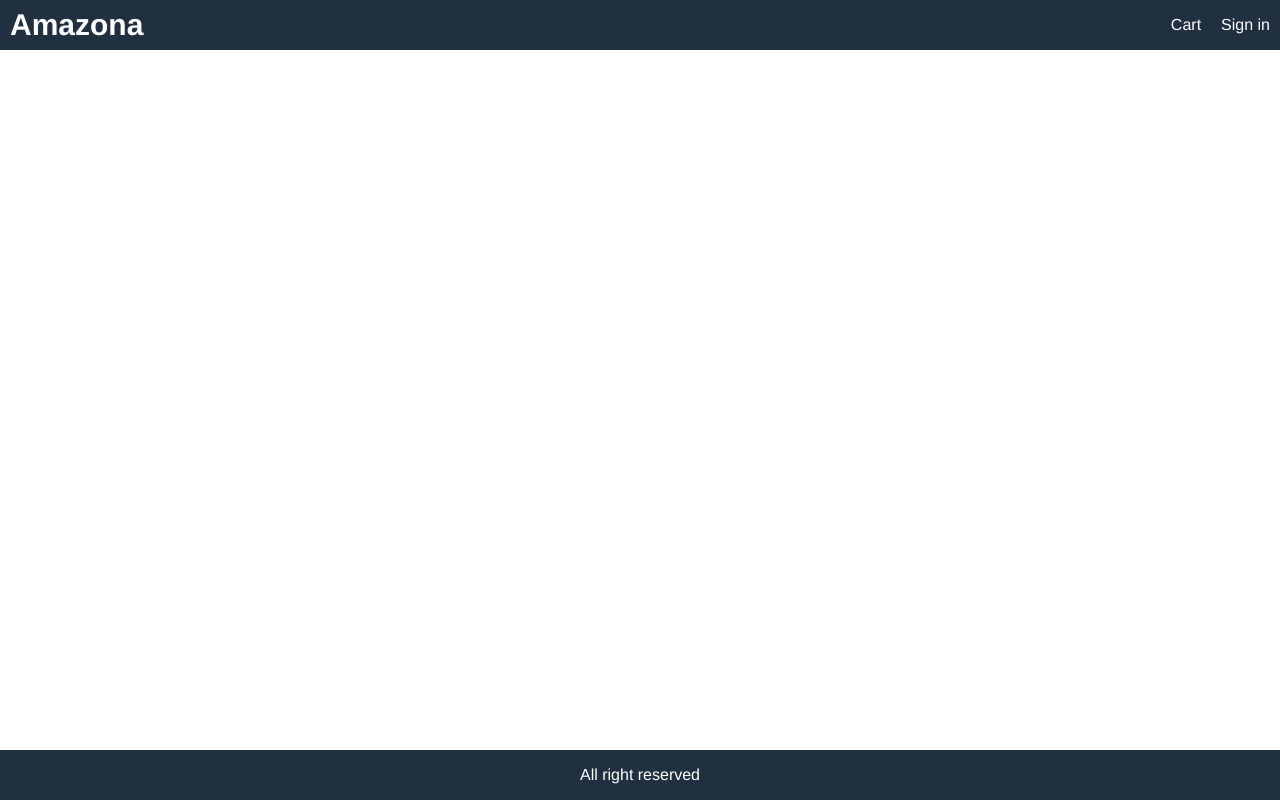
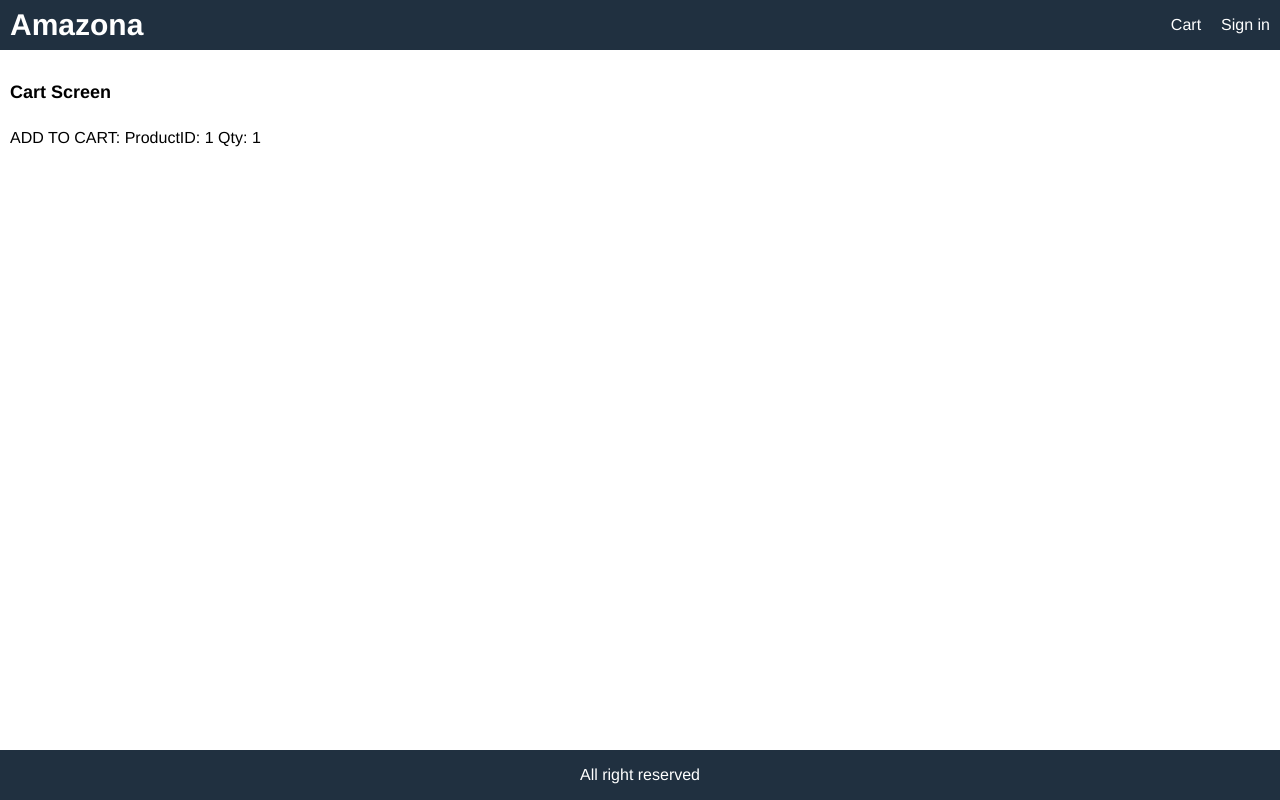
Before and after one commit to savicd130/amazona, a React (Create React App) app in the folder frontend/: page /cart/1 in a window 1280 px wide. Built offline with nearby package versions, Linux system fonts and the light colour scheme; the HTML template or start-up script is replaced by a standard one.

Commit message:
Cart screen

```diff
--- a/frontend/src/App.js
+++ b/frontend/src/App.js
@@ -1,5 +1,6 @@
 import React from 'react';
 import { BrowserRouter, Route } from 'react-router-dom';
+import CartScreen from './screens/CartScreen';
 import HomeScreen from './screens/HomeScreen';
 import ProductScreen from './screens/ProductScreen';
 
@@ -19,8 +20,9 @@ function App() {
           </div>
         </header>
         <main>
+          <Route path="/cart/:id?" component={CartScreen} />
+          <Route path="/product/:id" component={ProductScreen} />
           <Route path="/" component={HomeScreen} exact />
-          <Route path="/product/:id" component={ProductScreen} />
         </main>
         <footer className="row center">All right reserved</footer>
       </div>
--- a/frontend/src/index.css
+++ b/frontend/src/index.css
@@ -62,6 +62,10 @@ ul {
 li {
   margin-top: 1rem;
 }
+
+input,
+select,
+textarea,
 button {
   padding: 1rem;
   border-radius: 0.5rem;
@@ -70,9 +74,16 @@ button {
   font-family: Helvetica, Arial, sans-serif;
   -webkit-font-smoothing: antialiased;
   -moz-osx-font-smoothing: grayscale;
+}
+
+button {
   background-color: #f8f8f8;
   cursor: pointer;
 }
+
+input:hover,
+select:hover,
+textarea:hover,
 button:hover {
   border: 0.1rem #404040 solid;
 }
--- /dev/null
+++ b/frontend/src/screens/CartScreen.js
@@ -0,0 +1,15 @@
+import React from 'react';
+
+export default function CartScreen(props) {
+  const productId = props.match.params.id;
+  const qty = props.location.search ? +props.location.search.split('=')[1] : 1;
+
+  return (
+    <div>
+      <h1>Cart Screen</h1>
+      <p>
+        ADD TO CART: ProductID: {productId} Qty: {qty}
+      </p>
+    </div>
+  );
+}
--- a/frontend/src/screens/ProductScreen.js
+++ b/frontend/src/screens/ProductScreen.js
@@ -1,4 +1,4 @@
-import React, { useEffect } from 'react';
+import React, { useEffect, useState } from 'react';
 import { useDispatch, useSelector } from 'react-redux';
 import { Link } from 'react-router-dom';
 import { detailsProduct } from '../actions/productsActions';
@@ -9,12 +9,17 @@ import Rating from '../components/Rating';
 export default function ProductScreen(props) {
   const dispatch = useDispatch();
   const productId = props.match.params.id;
+  const [qty, setQty] = useState(1);
   const productDetails = useSelector(state => state.productDetails);
   const { loading, error, product } = productDetails;
 
   useEffect(() => {
     dispatch(detailsProduct(productId));
   }, [dispatch, productId]);
+
+  const addToCartHandler = () => {
+    props.history.push(`/cart/${productId}?qty=${qty}`);
+  };
 
   return (
     <div>
@@ -72,9 +77,38 @@ export default function ProductScreen(props) {
                       </div>
                     </div>
                   </li>
-                  <li>
-                    <button className="primary block">Add to Cart</button>
-                  </li>
+                  {product.countInStock > 0 && (
+                    <>
+                      <li>
+                        <div className="row">
+                          <div>Qty</div>
+                          <div>
+                            <select
+                              value={qty}
+                              onChange={e => setQty(e.target.value)}
+                            >
+                              {[...Array(product.countInStock).keys()].map(
+                                el => (
+                                  <option key={el + 1} value={el + 1}>
+                                    {el + 1}
+                                  </option>
+                                )
+                              )}
+                            </select>
+                          </div>
+                        </div>
+                      </li>
+
+                      <li>
+                        <button
+                          onClick={addToCartHandler}
+                          className="primary block"
+                        >
+                          Add to Cart
+                        </button>
+                      </li>
+                    </>
+                  )}
                 </ul>
               </div>
             </div>
--- a/package.json
+++ b/package.json
@@ -10,7 +10,8 @@
   "author": "Dusan Savic <savicd130@gmail.com>",
   "license": "MIT",
   "dependencies": {
-    "express": "^4.17.1"
+    "express": "^4.17.1",
+    "update-notifier": "^5.1.0"
   },
   "devDependencies": {
     "eslint": "^7.23.0",
```
Also changed, not shown: 1 other file (tests, documents, lock files or other folders).
